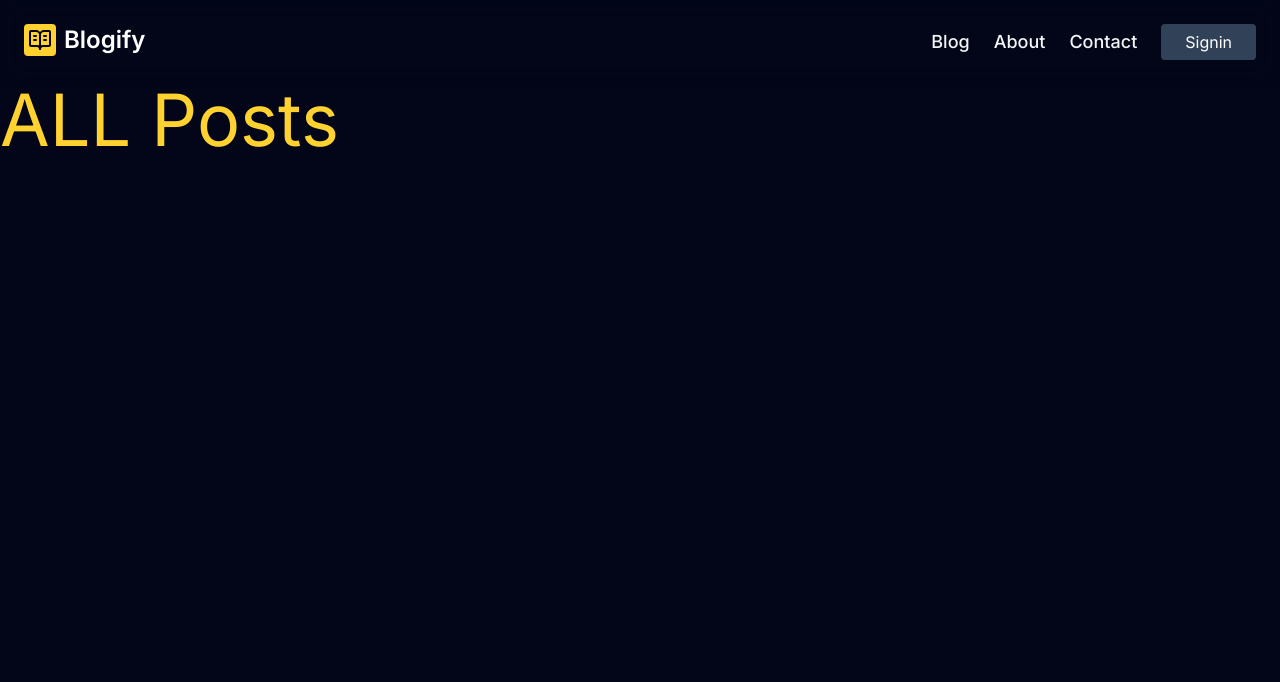
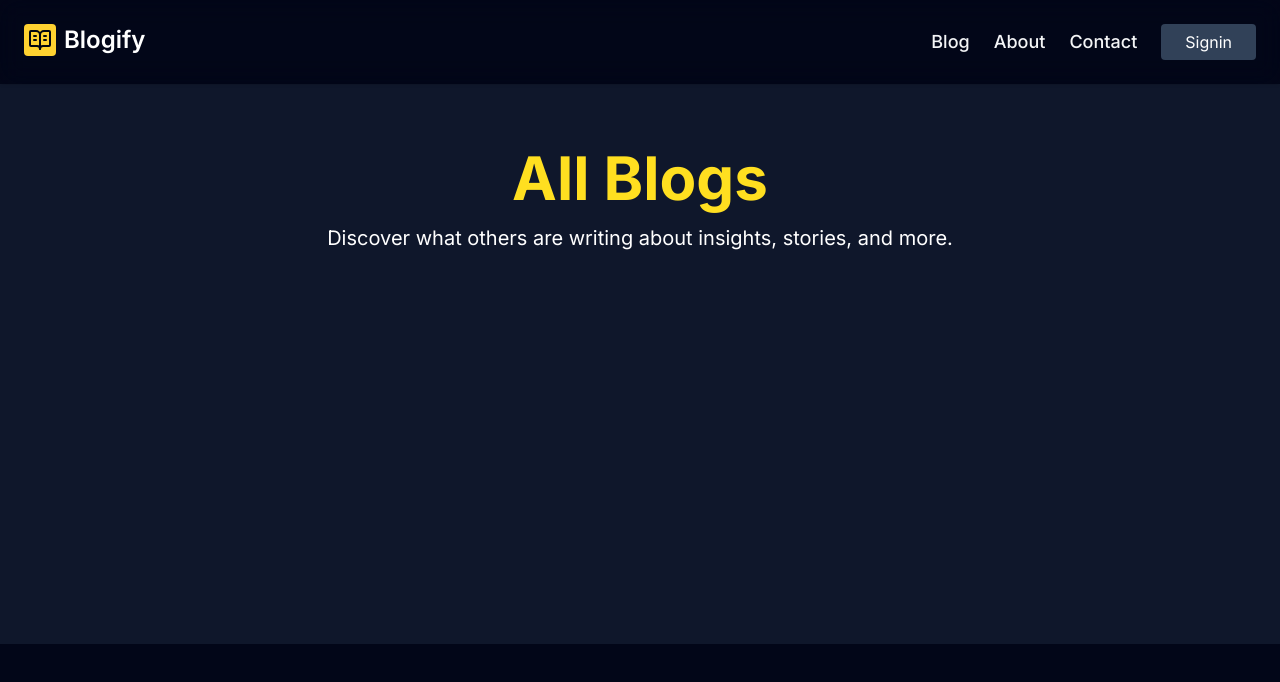
Before and after one commit to Oscar-Luntha/Blogify, a Next.js app: page /blog in a window 1280 px wide. Shown: the top 682 px of the page. Built offline with nearby package versions, Linux system fonts and the light colour scheme; no server answers; the database is empty.

Commit message:
create a page for viewing all the posts

```diff
--- a/app/blog/page.tsx
+++ b/app/blog/page.tsx
@@ -1,7 +1,45 @@
-export default function BlogPage(){
-    return(
-        <div>
-            <h1 className="text-7xl text-amber-300">ALL Posts</h1>
-        </div>
-    )
+import { prisma } from "@/lib/prisma";
+import Link from "next/link";
+
+export default async function BlogPage() {
+  const posts = await prisma.post.findMany({
+    include: {
+      author: true,
+    },
+    orderBy: {
+      createdAt: "desc",
+    },
+  });
+
+  return (
+    <div className="min-h-screen bg-slate-950 text-white">
+      <section className="w-full min-h-[70vh] bg-slate-900 lg:px-60 py-16 text-center">
+        <h1 className="text-4xl text-yellow-300 md:text-6xl font-bold mb-4">
+          All Blogs
+        </h1>
+        <p className="text-base lg:text-xl text-white mb-6">
+          Discover what others are writing about insights, stories, and more.
+        </p>
+      </section>
+
+      <section className="w-full py-16 px-6 md:px-16 lg:px-60">
+        <ul className="space-y-10">
+          {posts.map((post) => (
+            <li key={post.id} className="bg-slate-800 p-6 rounded-lg shadow-md hover:bg-slate-700 transition">
+              <Link href={`/blog/${post.slug}`}>
+                <div>
+                  <h2 className="text-2xl font-bold text-yellow-300 mb-2">{post.title}</h2>
+                  <p className="text-white text-base mb-4 line-clamp-3">{post.content}</p>
+                  <div className="text-sm text-slate-400 flex justify-between items-center">
+                    <span>By {post.author?.name || "Unknown Author"}</span>
+                    <span>{new Date(post.createdAt).toLocaleDateString()}</span>
+                  </div>
+                </div>
+              </Link>
+            </li>
+          ))}
+        </ul>
+      </section>
+    </div>
+  );
 }
```
